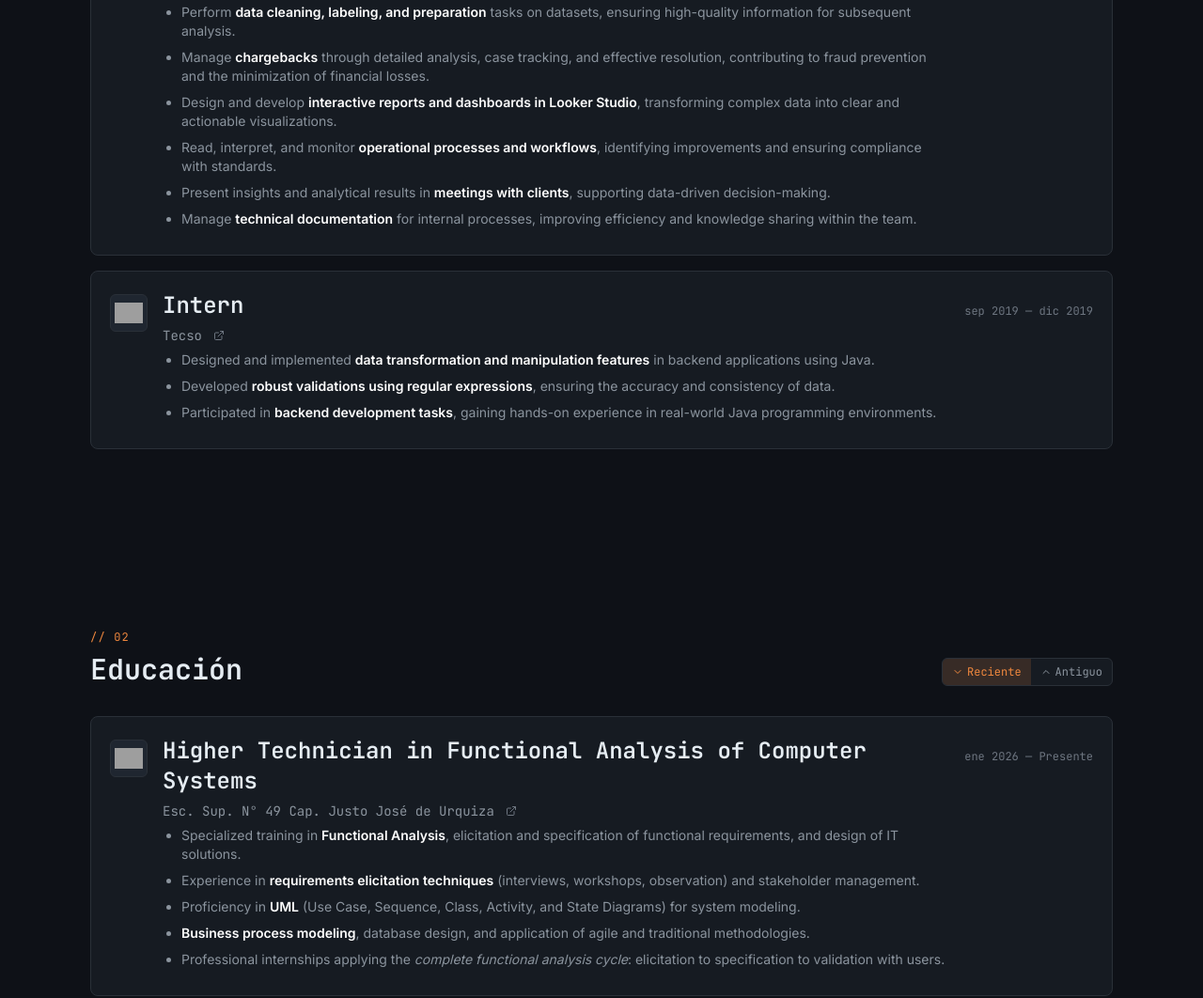
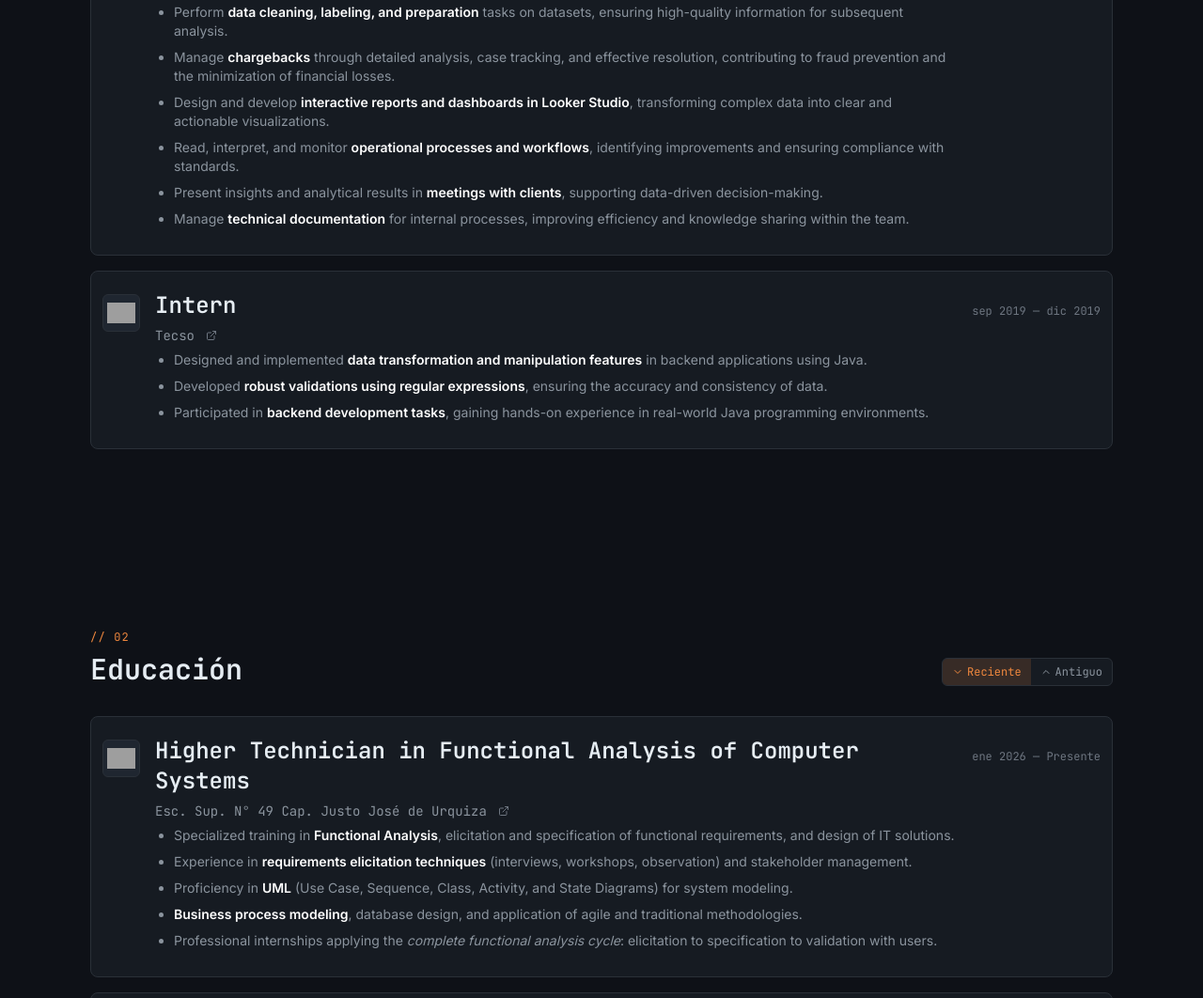
Before and after one commit to emalro/emalro, an Astro site in the folder frontend/: page / in a window 1280 px wide. Shown: the part 1279-2341 px from the top of the page at 94% size. Built offline with nearby package versions, Linux system fonts and the light colour scheme; Astro itself is replaced by a stand-in of ours; grey boxes are pictures that could not be loaded.

Commit message:
fix(frontend): expand entry card body to side edges
Reduce the horizontal card padding from p-5 (20px) to px-3 (12px) on the
Experience, Education, and Courses entry cards. The body content
(title, subtitle, description bullets) gains 8px on each side, and the
logo/date columns shift with the padding so they stay aligned to the
content. Vertical padding stays at py-5 to keep the card height
breathing room. No data, schema, or i18n label changes.

```diff
--- a/frontend/src/components/sections/Courses.astro
+++ b/frontend/src/components/sections/Courses.astro
@@ -22,7 +22,7 @@ const fmt = (iso: string): string => {
   </div>
   <ol id="courses-list" data-sort-root data-sort-dir="desc" class="grid gap-4">
     {courses.map((c) => (
-      <li class="grid gap-4 rounded-lg border border-border bg-bg-surface p-5 md:grid-cols-[auto_1fr_auto] md:items-start" data-sort-value={sortKey(c.created_at)}>
+      <li class="grid gap-4 rounded-lg border border-border bg-bg-surface px-3 py-5 md:grid-cols-[auto_1fr_auto] md:items-start" data-sort-value={sortKey(c.created_at)}>
         <img src={c.platform_logo_url} alt={c.platform} width="40" height="40" loading="lazy" class="mt-1 h-10 w-10 rounded-md border border-border bg-bg-elevated object-contain p-1" />
         <div class="grid gap-1.5">
           <h3 class="font-mono text-xl font-semibold text-ink-primary md:text-2xl" data-i18n={JSON.stringify(c.name)}>{c.name.es}</h3>
--- a/frontend/src/components/sections/Education.astro
+++ b/frontend/src/components/sections/Education.astro
@@ -20,7 +20,7 @@ const fmt = (ym: string): string => {
   </div>
   <ol id="education-list" data-sort-root data-sort-dir="desc" class="grid gap-4">
     {education.map((entry) => (
-      <li class="grid gap-4 rounded-lg border border-border bg-bg-surface p-5 md:grid-cols-[auto_1fr_auto] md:items-start" data-sort-value={entry.start_date}>
+      <li class="grid gap-4 rounded-lg border border-border bg-bg-surface px-3 py-5 md:grid-cols-[auto_1fr_auto] md:items-start" data-sort-value={entry.start_date}>
         <img src={entry.logo_url} alt={entry.institution} width="40" height="40" loading="lazy" class="mt-1 h-10 w-10 rounded-md border border-border bg-bg-elevated object-contain p-1" />
         <div class="grid gap-1.5">
           <h3 class="font-mono text-xl font-semibold text-ink-primary md:text-2xl" data-i18n={JSON.stringify(entry.degree)}>{entry.degree.es}</h3>
--- a/frontend/src/components/sections/Experience.astro
+++ b/frontend/src/components/sections/Experience.astro
@@ -20,7 +20,7 @@ const fmt = (ym: string): string => {
   </div>
   <ol id="experience-list" data-sort-root data-sort-dir="desc" class="grid gap-4">
     {experience.map((entry) => (
-      <li class="grid gap-4 rounded-lg border border-border bg-bg-surface p-5 md:grid-cols-[auto_1fr_auto] md:items-start" data-sort-value={entry.start_date}>
+      <li class="grid gap-4 rounded-lg border border-border bg-bg-surface px-3 py-5 md:grid-cols-[auto_1fr_auto] md:items-start" data-sort-value={entry.start_date}>
         <img src={entry.logo_url} alt={entry.organization} width="40" height="40" loading="lazy" class="mt-1 h-10 w-10 rounded-md border border-border bg-bg-elevated object-contain p-1" />
         <div class="grid gap-1.5">
           <h3 class="font-mono text-xl font-semibold text-ink-primary md:text-2xl" data-i18n={JSON.stringify(entry.role)}>{entry.role.es}</h3>
```
